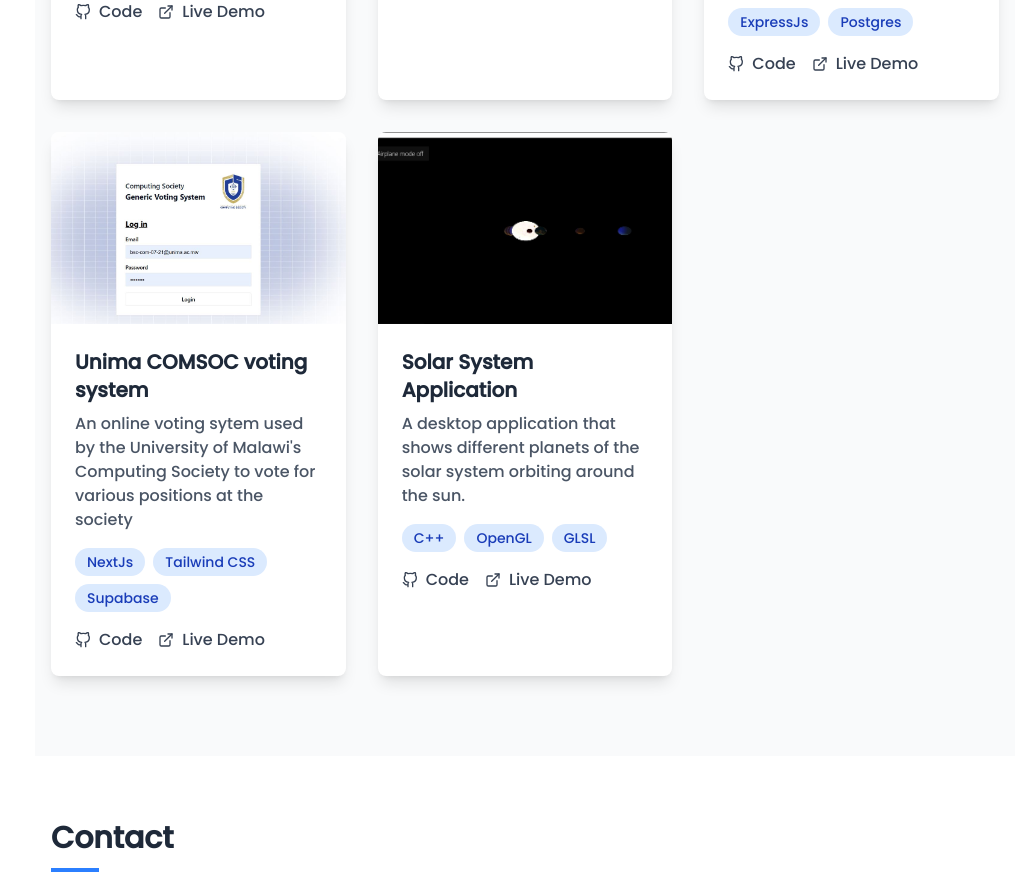
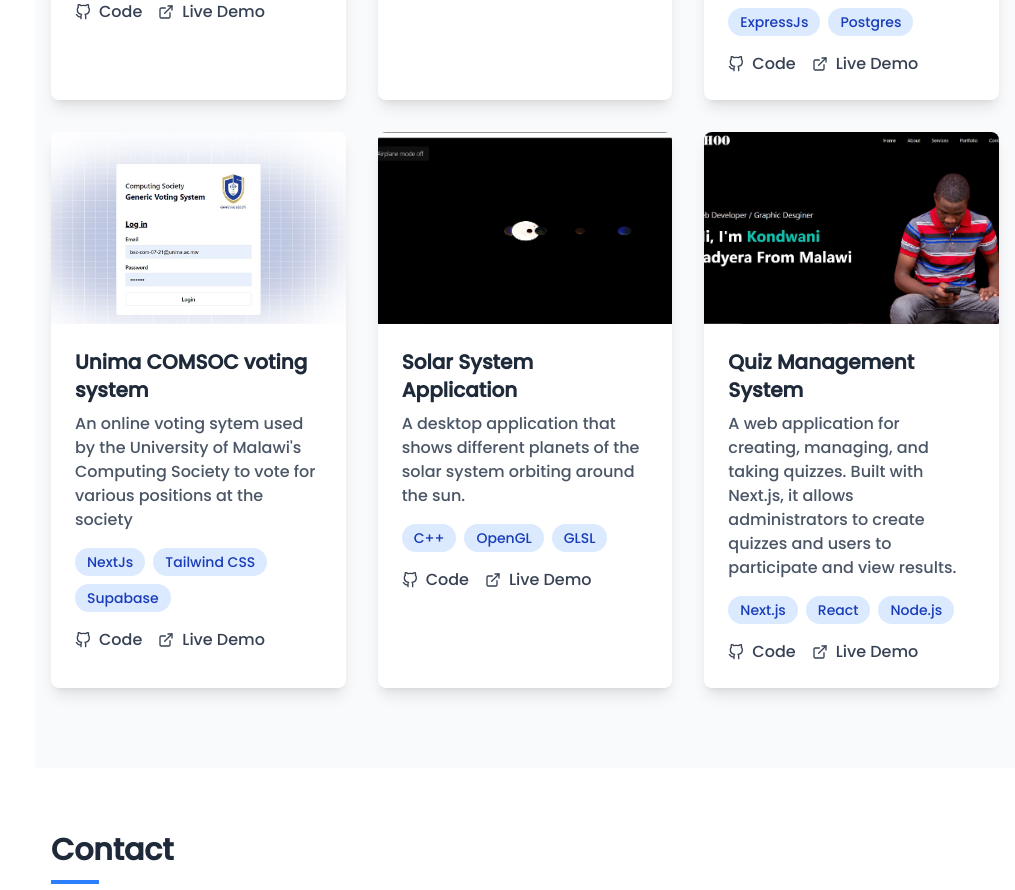
Before and after one commit to KhoTheProgrammer/Portfolio, a React (Vite) app: page / in a window 1280 px wide. Shown: the part 4460-5350 px from the top of the page, without its empty margins (265-1280 px from the left). Built offline with nearby package versions, Linux system fonts and the light colour scheme.

Commit message:
Add Quiz Management System project to portfolio

```diff
--- a/src/components/Project.tsx
+++ b/src/components/Project.tsx
@@ -69,6 +69,15 @@ const Project = ({id}: SectionProps) => {
         "https://github.com/KhoTheProgrammer/Solar-sytem-application.git",
       liveLink:
         "https://github.com/KhoTheProgrammer/Solar-sytem-application.git",
+    },
+    {
+      title: "Quiz Management System",
+      description:
+        "A web application for creating, managing, and taking quizzes. Built with Next.js, it allows administrators to create quizzes and users to participate and view results.",
+      tags: ["Next.js", "React", "Node.js"],
+      image: portfolio,
+      githubLink: "https://github.com/KhoTheProgrammer/quiz-management-system",
+      liveLink: "https://github.com/KhoTheProgrammer/quiz-management-system",
     },
   ];
 
```
